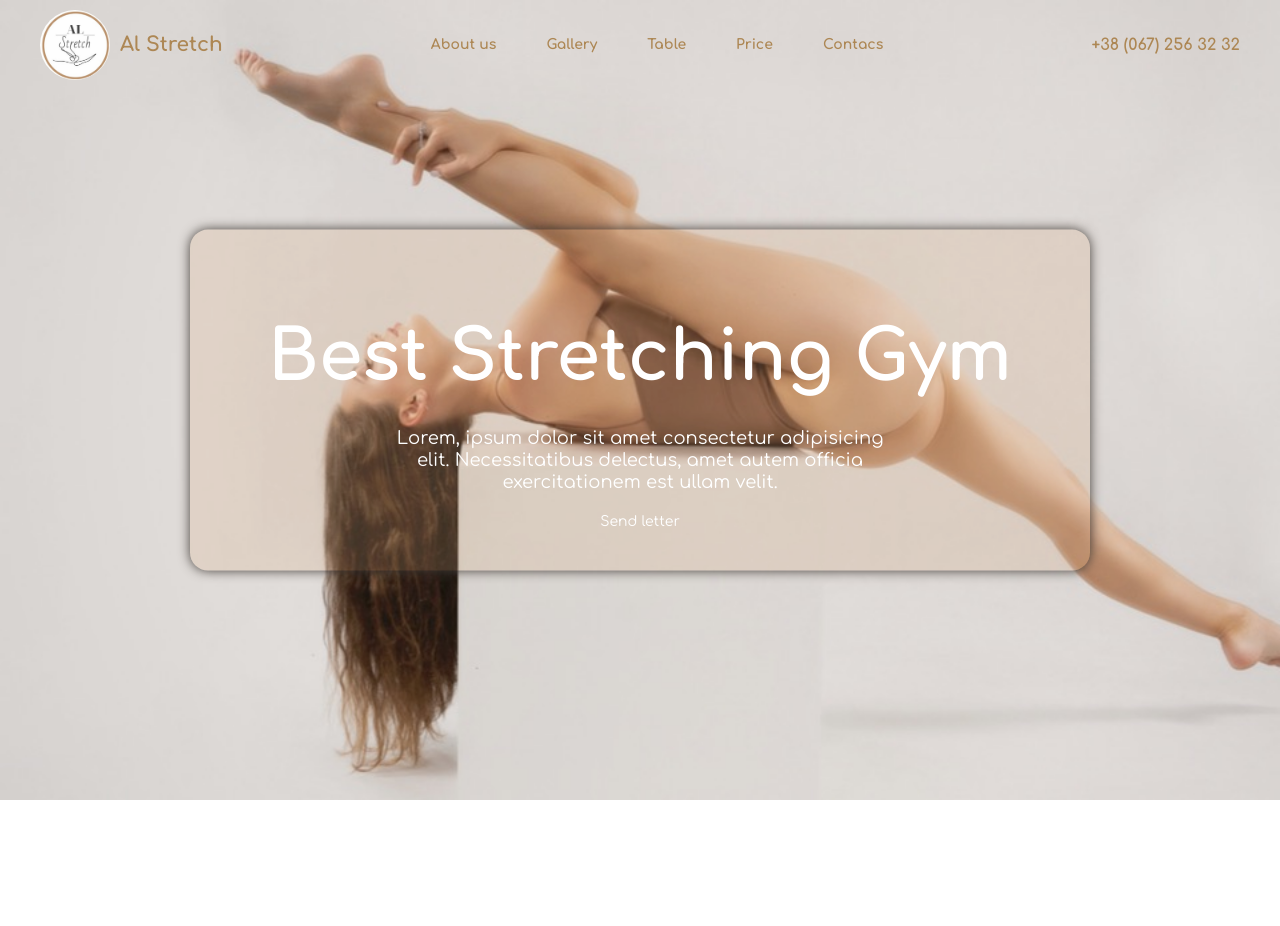
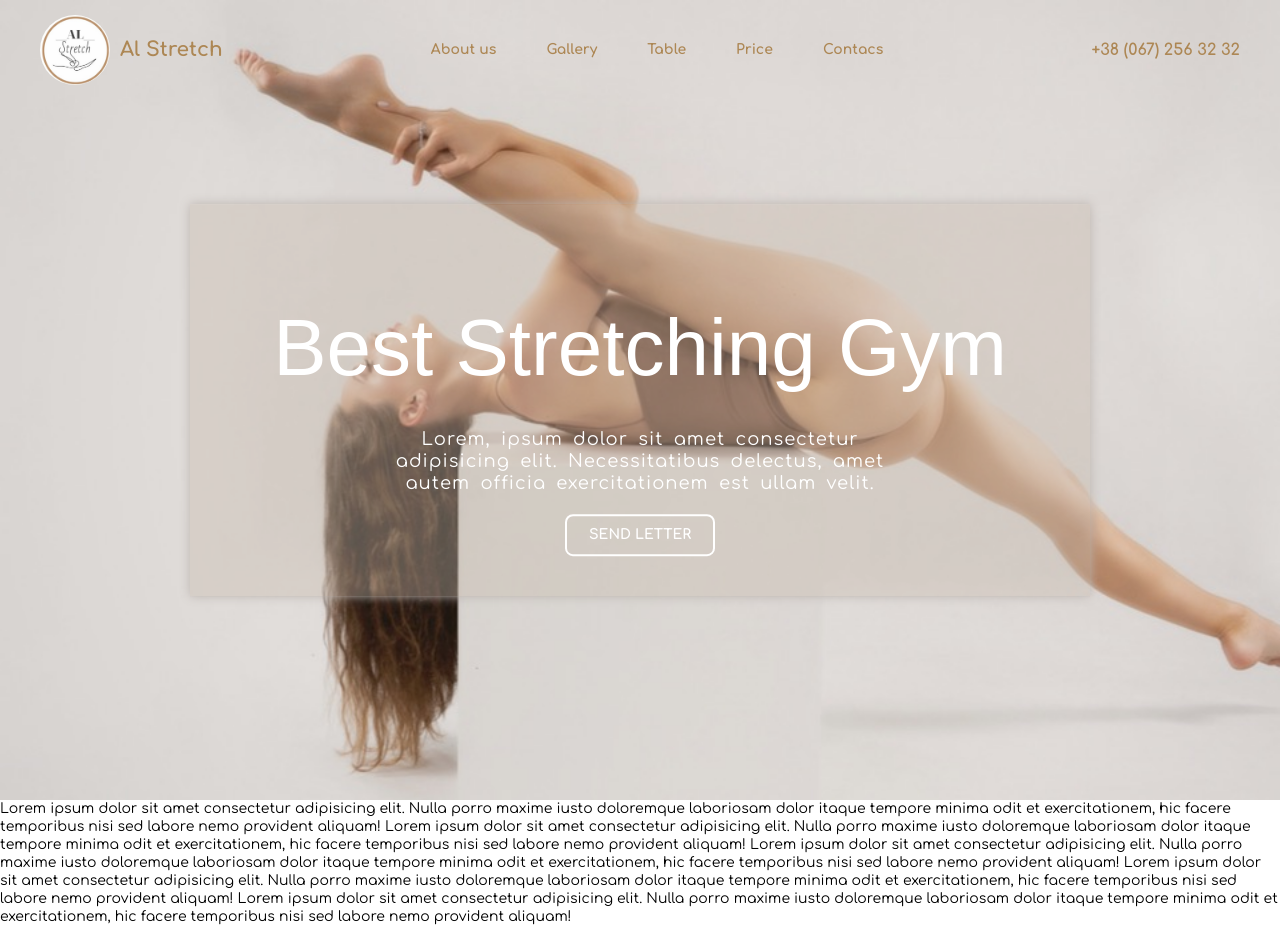
Before and after one commit to zo-webdew/streching, a plain HTML site: page index.html in a window 1280 px wide. Before the commit the page ends 800 px from the top, so only its background shows below. Drawn offline with Linux system fonts and the light colour scheme; a script that the page names is missing; a web font is replaced by a local one.

Commit message:
update_header

```diff
--- a/index.html
+++ b/index.html
@@ -44,7 +44,16 @@
          </div>
       </header>
    </div>
-
+   Lorem ipsum dolor sit amet consectetur adipisicing elit. Nulla porro maxime iusto doloremque laboriosam dolor itaque
+   tempore minima odit et exercitationem, hic facere temporibus nisi sed labore nemo provident aliquam!
+   Lorem ipsum dolor sit amet consectetur adipisicing elit. Nulla porro maxime iusto doloremque laboriosam dolor itaque
+   tempore minima odit et exercitationem, hic facere temporibus nisi sed labore nemo provident aliquam!
+   Lorem ipsum dolor sit amet consectetur adipisicing elit. Nulla porro maxime iusto doloremque laboriosam dolor itaque
+   tempore minima odit et exercitationem, hic facere temporibus nisi sed labore nemo provident aliquam!
+   Lorem ipsum dolor sit amet consectetur adipisicing elit. Nulla porro maxime iusto doloremque laboriosam dolor itaque
+   tempore minima odit et exercitationem, hic facere temporibus nisi sed labore nemo provident aliquam!
+   Lorem ipsum dolor sit amet consectetur adipisicing elit. Nulla porro maxime iusto doloremque laboriosam dolor itaque
+   tempore minima odit et exercitationem, hic facere temporibus nisi sed labore nemo provident aliquam!
    <script src="./scripts/main.js"></script>
 </body>
 
--- /dev/null
+++ b/scripts/main.js
@@ -0,0 +1,15 @@
+const headerBlock = document.querySelector('.header_wrapper');
+
+const changeHeaderBg = (block) => {
+   window.addEventListener('scroll', () => {
+      if (window.pageYOffset > 4) {
+         block.style.backgroundColor = '#fff';
+         block.style.padding = '10px 0';
+      } else {
+         block.style.backgroundColor = 'transparent';
+         block.style.padding = '15px 0';
+      }
+   })
+}
+
+changeHeaderBg(headerBlock);
--- a/styles/styles.css
+++ b/styles/styles.css
@@ -1,3 +1,6 @@
+@import url('https://fonts.googleapis.com/css2?family=Aboreto:wght@400;700&family=Inter:wght@300;400;700;800&display=swap');
+
+
 *, *::before, *::after {
    box-sizing: border-box;
 }
@@ -57,12 +60,13 @@ ul, ol, li {
 }
 
 .header_wrapper {
+   position: fixed;
    display: flex;
    justify-content: space-between;
-   padding: 10px 0;
-   /* background-color: #fff; */
-   position: fixed;
+   padding: 15px 0;
    width: 100%;
+   background-color: transparent;
+   transition: all 0.3s ease-in-out;
 }
 
 .header__container {
@@ -117,16 +121,24 @@ ul, ol, li {
    margin: 0 auto;
    width: 900px;
    text-align: center;
-   background-color: #deac8134;
+   background-color: #c8bbaf62;
    color: #fff;
-   border-radius: 18px;
-   box-shadow: 0 0 12px #443e39;
+   box-shadow: 0 0 10px #bcb5b0;
+   transition: 0.5s;
+}
+
+.header__content:hover {
+   transform: translateY(-50%) scale(1.05);
+   box-shadow: 0 0 15px #837b75;
 }
 
 .title {
-   font-size: 70px;
-   line-height: 80px;
+   font-size: 80px;
+   line-height: 100px;
    margin-bottom: 30px;
+   font-weight: 400;
+   font-family: 'Aboreto', sans-serif;
+
 }
 
 .header__content-text {
@@ -135,4 +147,27 @@ ul, ol, li {
    font-size: 18px;
    line-height: 22px;
    margin-bottom: 20px;
+   letter-spacing: 1px;
+   word-spacing: 4px;
 }
+
+.conection {
+   width: 150px;
+   padding: 10px;
+   text-align: center;
+   background-color: transparent;
+   border: 2px solid #fff;
+   border-radius: 8px;
+   text-transform: uppercase;
+   font-weight: 600;
+   transition: all 0.3s ease-in-out;
+}
+
+.conection:hover {
+   background-color: #fff;
+   border: 2px solid transparent;
+   color: var(--header-topColor);
+}
+
+/* font-family: 'Comfortaa', cursive;
+font-family: 'Inter', sans-serif; */
```
